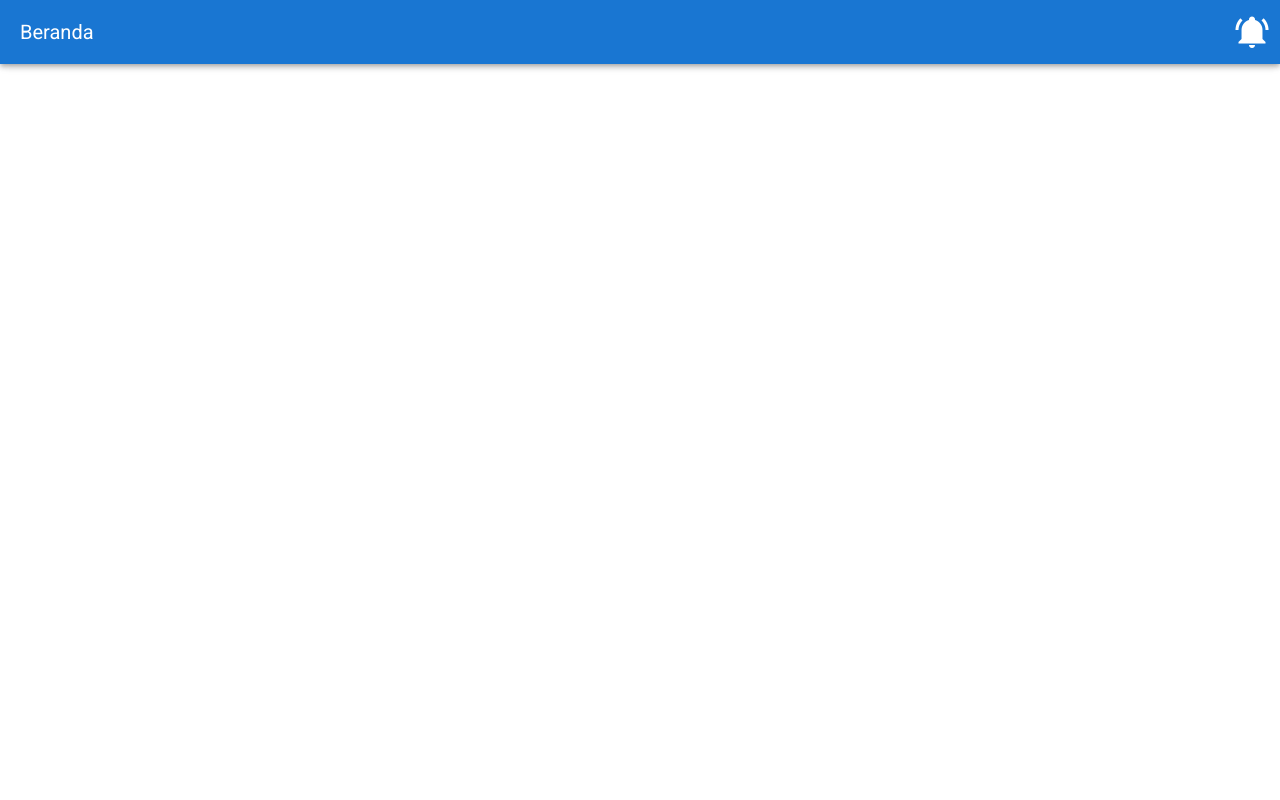
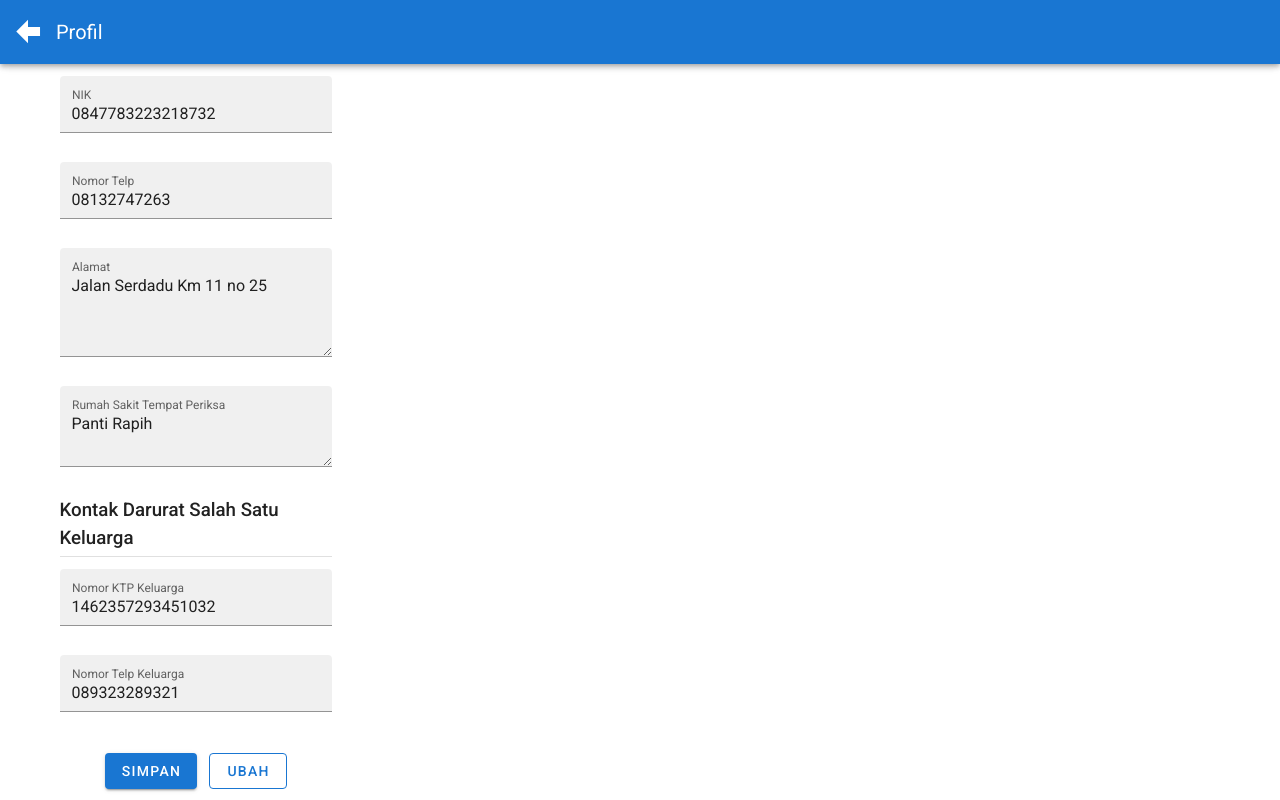
Before and after one commit to vhalegax/retensi-arv, a Nuxt app: page /profil in a window 1280 px wide. Before the commit this address had no page. Built offline with nearby package versions, Linux system fonts and the light colour scheme.

Commit message:
feat: page profile

```diff
--- a/layouts/default.vue
+++ b/layouts/default.vue
@@ -1,12 +1,12 @@
 <template>
   <v-app>
     <v-app-bar fixed app color="primary">
-      <v-btn v-if="showIconBack" icon>
+      <v-btn v-if="showIconBack" icon @click="$router.back()">
         <v-icon large color="white">mdi-arrow-left-bold</v-icon>
       </v-btn>
       <v-toolbar-title class="pl-1 white--text" v-text="title" />
       <v-spacer />
-      <v-btn v-if="showIconNotification" icon>
+      <v-btn v-if="showIconNotification" icon >
         <v-icon large color="white">mdi-bell-ring</v-icon>
       </v-btn>
     </v-app-bar>
@@ -26,15 +26,24 @@ export default {
 
   computed: {
     title() {
-      return 'Beranda'
+      const routeName = this.$route.name
+      let title = ''
+      switch (routeName) {
+        case 'profil':
+          title = 'Profil'
+          break
+        default:
+          title = 'Beranda'
+      }
+      return title
     },
 
     showIconBack() {
-      return false
+      return this.$route.name !== 'index'
     },
 
     showIconNotification() {
-      return true
+      return this.$route.name === 'index'
     },
   },
 }
--- a/pages/index.vue
+++ b/pages/index.vue
@@ -36,6 +36,8 @@
           :key="i"
           :style="`border: 1px solid #8D6E63 !important;`"
           class="brown lighten-5 rounded-lg my-2"
+          nuxt
+          :to="navBtn.route"
         >
           <v-row align="center" class="py-1">
             <v-col cols="1" class="pa-1">
@@ -62,7 +64,7 @@ export default {
         {
           title: 'Profil',
           icon: 'mdi-account',
-          route: '',
+          route: 'profil',
         },
         {
           title: 'Kunjungan Pemeriksaan Laboratorium',
@@ -86,20 +88,6 @@ export default {
         },
       ],
     }
-  },
-
-  computed: {
-    title() {
-      return 'Beranda'
-    },
-
-    showIconBack() {
-      return false
-    },
-
-    showIconNotification() {
-      return true
-    },
-  },
+  }
 }
 </script>
--- a/pages/inspire.vue
+++ /dev/null
@@ -1,19 +0,0 @@
-<template>
-  <v-row>
-    <v-col class="text-center">
-      <img
-        src="/v.png"
-        alt="Vuetify.js"
-        class="mb-5"
-      >
-      <blockquote class="blockquote">
-        &#8220;First, solve the problem. Then, write the code.&#8221;
-        <footer>
-          <small>
-            <em>&mdash;John Johnson</em>
-          </small>
-        </footer>
-      </blockquote>
-    </v-col>
-  </v-row>
-</template>
--- /dev/null
+++ b/pages/profil/index.vue
@@ -0,0 +1,68 @@
+<template>
+  <v-form>
+    <v-container class="pa-0">
+      <v-row>
+        <v-col cols="12" sm="6" md="3">
+          <v-text-field
+            label="NIK"
+            placeholder="NIK"
+            value="0847783223218732"
+            type="number"
+            filled
+          ></v-text-field>
+
+          <v-text-field
+            label="Nomor Telp"
+            placeholder="Nomor Telp"
+            value="08132747263"
+            type="number"
+            filled
+          ></v-text-field>
+
+          <v-textarea
+            label="Alamat"
+            placeholder="Alamat"
+            value="Jalan Serdadu Km 11 no 25"
+            rows="3"
+            filled
+          ></v-textarea>
+
+          <v-textarea
+            label="Rumah Sakit Tempat Periksa"
+            placeholder="Rumah Sakit Tempat Periksa"
+            value="Panti Rapih"
+            rows="2"
+            filled
+          ></v-textarea>
+
+          <h3 class="font-weight-medium">Kontak Darurat Salah Satu Keluarga</h3>
+          <v-divider class="mt-1 mb-3"></v-divider>
+
+          <v-text-field
+            label="Nomor KTP Keluarga"
+            placeholder="NIK"
+            value="1462357293451032"
+            type="number"
+            filled
+          ></v-text-field>
+
+          <v-text-field
+            label="Nomor Telp Keluarga"
+            placeholder="Nomor Telp Keluarga"
+            value="089323289321"
+            type="number"
+            filled
+          ></v-text-field>
+        </v-col>
+      </v-row>
+
+      <v-row>
+        <v-col cols="12" sm="6" md="3" class="text-center pa-0">
+          <v-btn color="primary" class="mr-3"> Simpan </v-btn>
+
+          <v-btn color="primary" outlined> Ubah </v-btn>
+        </v-col>
+      </v-row>
+    </v-container>
+  </v-form>
+</template>
```
